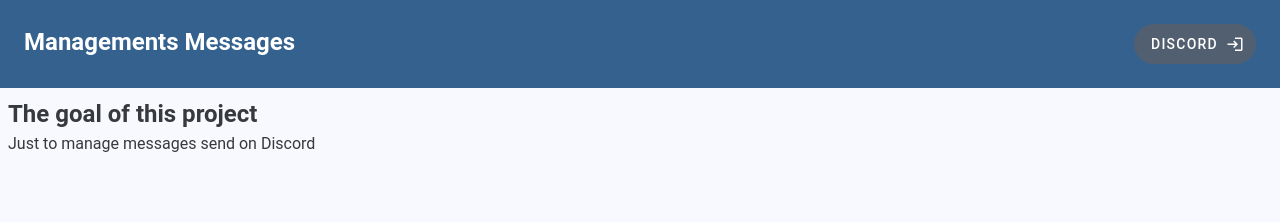
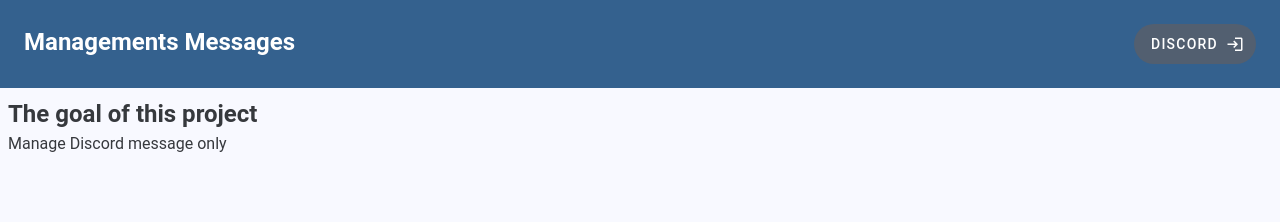
Before and after one commit to michellao/nuxt-app, a Nuxt app: page / in a window 1280 px wide. Shown: the top 222 px of the page. Built offline with nearby package versions, Linux system fonts and the light colour scheme; no server answers.

Commit message:
Rewrite the goal of project

```diff
--- a/pages/index.vue
+++ b/pages/index.vue
@@ -8,7 +8,7 @@ const isAuthenticate = await useFetch('/api/users/@me');
     </div>
     <div v-else class="main">
         <h2>The goal of this project</h2>
-        <p>Just to manage messages send on Discord</p>
+        <p>Manage Discord message only</p>
     </div>
 </template>
 
```
